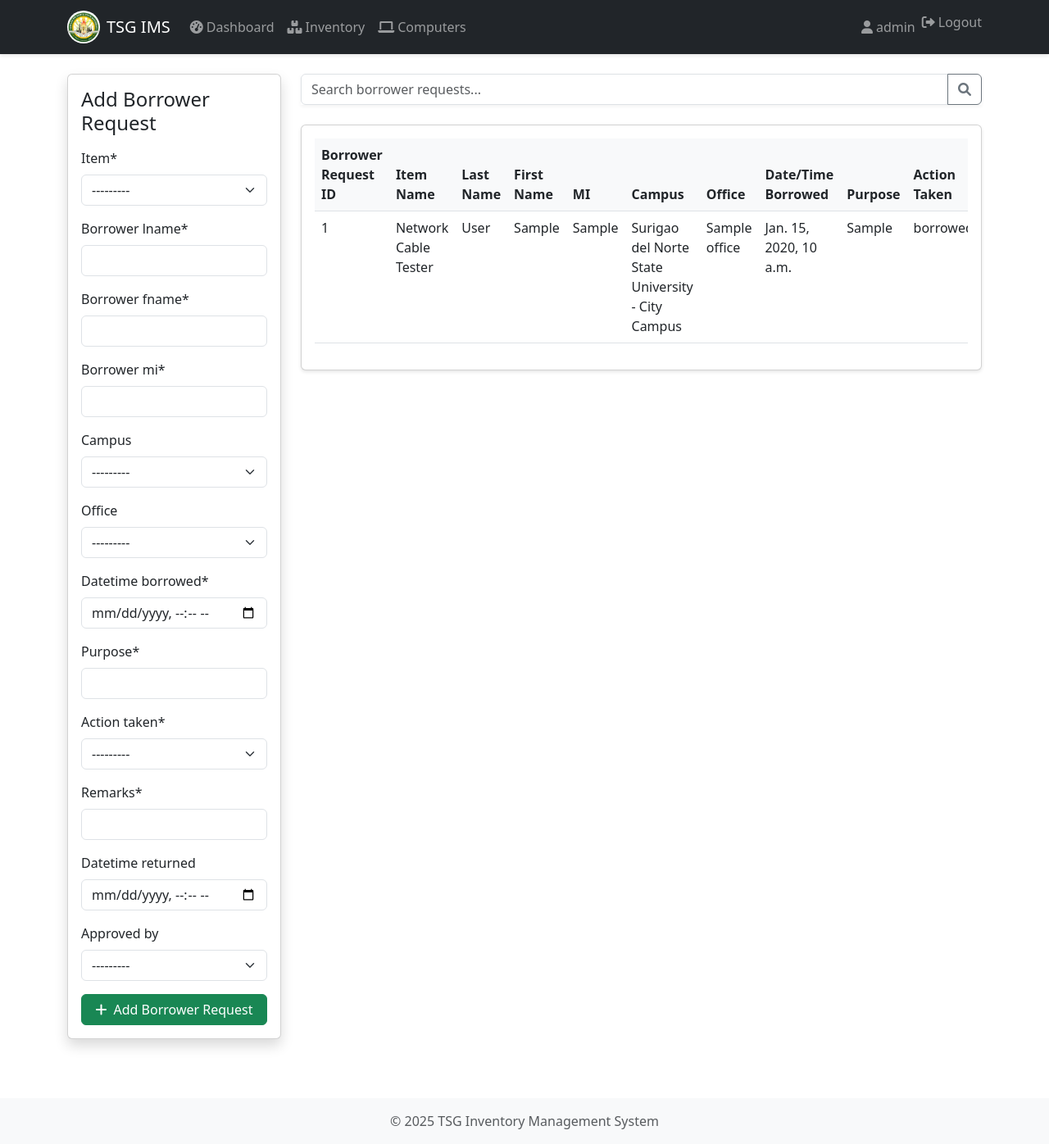
After one commit to JeodyLaineSaez/TSG-IMS, a Django app: page /borrowers/add/ in a window 1280 px wide. The commit adds this page. Shown: the whole page at 82% size. Run offline with Django 5.2, Linux system fonts and the light colour scheme; a user stored in the database is signed in; data comes from the database, SQL or seed files in the repository; tables that the repository leaves empty hold one stand-in row (values such as "Sample post"); some libraries are stand-ins or nearby versions.

Commit message:
third commit

```diff
--- a/inventory/forms.py
+++ b/inventory/forms.py
@@ -2,7 +2,7 @@ from ast import PyCF_ALLOW_TOP_LEVEL_AWAIT
 from cProfile import label
 from types import ModuleType
 from django import forms
-from .models import Item, Computer, WorkOrderRequest, Office, AccomplishedBy
+from .models import Item, Computer, WorkOrderRequest, Office, AccomplishedBy, Borrower
 
 class ItemForm(forms.ModelForm):
     UNIT_CHOICES = [
@@ -150,3 +150,15 @@ class WorkOrderRequestForm(forms.ModelForm):
             'action_taken': forms.Textarea(attrs={'rows': 2}),
             'remarks': forms.Textarea(attrs={'rows': 2}),
         }
+
+class BorrowerForm(forms.ModelForm):
+    class Meta:
+        model = Borrower
+        fields = [
+            'item', 'borrower_lname', 'borrower_fname', 'borrower_mi', 'campus', 'office', 'datetime_borrowed',
+            'purpose', 'action_taken', 'remarks', 'datetime_returned', 'approved_by'
+        ]
+        widgets = {
+            'datetime_borrowed': forms.DateTimeInput(attrs={'type': 'datetime-local'}),
+            'datetime_returned': forms.DateTimeInput(attrs={'type': 'datetime-local'}),
+        }
--- a/inventory/urls.py
+++ b/inventory/urls.py
@@ -9,7 +9,6 @@ urlpatterns = [
     path('items/', views.item_list, name='item_list'),
     path('items/add/', views.add_item, name='add_item'),
     path('items/<int:pk>/edit/', views.edit_item, name='edit_item'),
-    path('items/<int:pk>/delete/', views.delete_item, name='delete_item'),
     path('items/<int:pk>/', views.item_detail, name='item_detail'),
     path('computers/', views.computer_list, name='computer_list'),
     path('computers/add/', views.add_computer, name='add_computer'),
@@ -21,7 +20,9 @@ urlpatterns = [
     path('work-orders/', views.work_order_request_list_and_add, name='work_order_request_list_and_add'),
     path('work-orders/add/', views.work_order_request_create, name='work_order_request_create'),
     path('work-orders/add/<int:item_id>/', views.work_order_request_create, name='work_order_request_create_for_item'),
-    path('work-orders/<int:pk>/delete/', views.delete_work_order_request, name='delete_work_order_request'),
     path('work-orders/<int:pk>/edit/', views.update_work_order_request, name='update_work_order_request'),
     path('work-orders/<int:pk>/export_docx/', views.export_work_order_docx, name='export_work_order_docx'),
+    path('borrowers/', views.borrower_list, name='borrower_list'),
+    path('borrowers/add/', views.borrower_form, name='borrower_form'),
+    path('items/<int:pk>/transaction/', views.item_transaction_select, name='item_transaction_select'),
 ]
--- a/inventory/views.py
+++ b/inventory/views.py
@@ -3,12 +3,12 @@ from django.contrib.auth.decorators import login_required, user_passes_test
 from django.contrib import messages
 from django.contrib.auth.forms import UserCreationForm
 from django.contrib.auth import login as auth_login
-from .models import Category, Item, Computer, Entity, Brand, ModelName, Supplier, Personnel, Position, WorkOrderRequest
+from .models import Category, Item, Computer, Entity, Brand, ModelName, Supplier, Personnel, Position, WorkOrderRequest, Borrower, Office, AccomplishedBy
 from django.db.models import Count, Sum, IntegerField
 from django.core.serializers.json import DjangoJSONEncoder
 from django.db.models.functions import Cast
 import json
-from .forms import ItemForm, ComputerForm, WorkOrderRequestForm
+from .forms import ItemForm, ComputerForm, WorkOrderRequestForm, BorrowerForm
 import csv
 from django.http import HttpResponse
 from typing import TYPE_CHECKING
@@ -302,3 +302,51 @@ def export_work_order_docx(request, pk):
         response = HttpResponse(tmp.read(), content_type='application/vnd.openxmlformats-officedocument.wordprocessingml.document')
         response['Content-Disposition'] = f'attachment; filename=work_order_{work_order.pk}.docx'
         return response
+
+@login_required
+def borrower_list(request):
+    borrowers = Borrower.objects.select_related('item').all()
+    return render(request, 'inventory/borrower_list.html', {'borrowers': borrowers})
+
+@login_required
+def borrower_form(request):
+    edit_id = request.GET.get('edit_id')
+    item_id = request.GET.get('item_id')
+    borrower_instance = None
+    initial = {}
+    if item_id:
+        initial['item'] = item_id
+    if edit_id:
+        borrower_instance = get_object_or_404(Borrower, pk=edit_id)
+    if request.method == 'POST':
+        if edit_id and borrower_instance:
+            form = BorrowerForm(request.POST, instance=borrower_instance)
+        else:
+            form = BorrowerForm(request.POST, initial=initial)
+        if form.is_valid():
+            form.save()
+            messages.success(request, 'Borrower record saved successfully!')
+            form = BorrowerForm()  # Reset form after save
+            edit_id = None
+            borrower_instance = None
+    else:
+        if borrower_instance:
+            form = BorrowerForm(instance=borrower_instance)
+        else:
+            form = BorrowerForm(initial=initial)
+    borrowers = Borrower.objects.select_related('item', 'campus', 'office', 'approved_by').all()
+    return render(request, 'inventory/borrower_list_form.html', {
+        'form': form,
+        'items': Item.objects.all(),
+        'entities': Entity.objects.all(),
+        'offices': Office.objects.all(),
+        'accomplished_by_list': AccomplishedBy.objects.all(),
+        'borrowers': borrowers,
+        'edit_id': edit_id,
+        'selected_item_id': item_id,
+    })
+
+@login_required
+def item_transaction_select(request, pk):
+    item = get_object_or_404(Item, pk=pk)
+    return render(request, 'inventory/item_transaction_select.html', {'item': item})
--- /dev/null
+++ b/templates/inventory/borrower_list_form.html
@@ -0,0 +1,120 @@
+{% extends 'base.html' %}
+{% load crispy_forms_tags %}
+
+{% block title %}Borrower Requests - TSG IMS{% endblock %}
+
+{% block content %}
+<div class="row">
+    <!-- Sidebar with Add Borrower Request Form -->
+    <div class="col-md-4 col-lg-3 mb-4">
+        <div class="card shadow">
+            <div class="card-body">
+                <h4 class="mb-3">Add Borrower Request</h4>
+                <form method="post" novalidate>
+                    {% csrf_token %}
+                    {{ form|crispy }}
+                    <div class="d-grid gap-2">
+                        {% if edit_id %}
+                        <button type="submit" class="btn btn-warning">
+                            <i class="fas fa-save me-2"></i>Update Borrower Request
+                        </button>
+                        <a href="{% url 'borrower_form' %}" class="btn btn-secondary">Cancel</a>
+                        {% else %}
+                        <button type="submit" class="btn btn-success">
+                            <i class="fas fa-plus me-2"></i>Add Borrower Request
+                        </button>
+                        {% endif %}
+                    </div>
+                </form>
+            </div>
+        </div>
+    </div>
+    <!-- Borrower Request Table -->
+    <div class="col-md-8 col-lg-9">
+        <div class="row mb-4">
+            <div class="col-12">
+                <div class="input-group">
+                    <input type="text" class="form-control" placeholder="Search borrower requests..." id="searchInput">
+                    <button class="btn btn-outline-secondary" type="button" id="searchButton">
+                        <i class="fas fa-search"></i>
+                    </button>
+                </div>
+            </div>
+        </div>
+        <div class="row mb-4">
+            <div class="col-md-12">
+                <div class="card">
+                    <div class="card-body">
+                        <div class="table-responsive">
+                            <table class="table table-hover">
+                                <thead>
+                                    <tr>
+                                        <th>Borrower Request ID</th>
+                                        <th>Item Name</th>
+                                        <th>Last Name</th>
+                                        <th>First Name</th>
+                                        <th>MI</th>
+                                        <th>Campus</th>
+                                        <th>Office</th>
+                                        <th>Date/Time Borrowed</th>
+                                        <th>Purpose</th>
+                                        <th>Action Taken</th>
+                                        <th>Remarks</th>
+                                        <th>Date/Time Returned</th>
+                                        <th>Approved By</th>
+                                        <th>Actions</th>
+                                    </tr>
+                                </thead>
+                                <tbody>
+                                    {% for borrower in borrowers %}
+                                    <tr>
+                                        <td>{{ borrower.pk }}</td>
+                                        <td>{{ borrower.item.name }}</td>
+                                        <td>{{ borrower.borrower_lname }}</td>
+                                        <td>{{ borrower.borrower_fname }}</td>
+                                        <td>{{ borrower.borrower_mi }}</td>
+                                        <td>{{ borrower.campus.entity_name|default:'-' }}</td>
+                                        <td>{{ borrower.office.name|default:'-' }}</td>
+                                        <td>{{ borrower.datetime_borrowed }}</td>
+                                        <td>{{ borrower.purpose }}</td>
+                                        <td>{{ borrower.action_taken }}</td>
+                                        <td>{{ borrower.remarks }}</td>
+                                        <td>{{ borrower.datetime_returned|default:'-' }}</td>
+                                        <td>{{ borrower.approved_by.name|default:'-' }}</td>
+                                        <td>
+                                            <a href="?edit_id={{ borrower.pk }}" class="btn btn-sm btn-warning" title="Edit"><i class="fas fa-edit"></i></a>
+                                        </td>
+                                    </tr>
+                                    {% empty %}
+                                    <tr>
+                                        <td colspan="14" class="text-center">No borrower requests found.</td>
+                                    </tr>
+                                    {% endfor %}
+                                </tbody>
+                            </table>
+                        </div>
+                    </div>
+                </div>
+            </div>
+        </div>
+    </div>
+</div>
+{% endblock %}
+
+{% block extra_js %}
+<script>
+    document.getElementById('searchButton').addEventListener('click', function() {
+        const searchTerm = document.getElementById('searchInput').value.toLowerCase();
+        const rows = document.querySelectorAll('tbody tr');
+        rows.forEach(row => {
+            const text = row.textContent.toLowerCase();
+            row.style.display = text.includes(searchTerm) ? '' : 'none';
+        });
+    });
+    document.getElementById('searchInput').addEventListener('keypress', function(e) {
+        if (e.key === 'Enter') {
+            document.getElementById('searchButton').click();
+        }
+    });
+</script>
+{% endblock %}
--- a/templates/inventory/item_detail.html
+++ b/templates/inventory/item_detail.html
@@ -94,4 +94,6 @@
         </div>
     </div>
 </div>
+
+<a href="{% url 'item_transaction_select' item.pk %}" class="btn btn-primary mt-3">Proceed to Transaction</a>
 {% endblock %}
--- a/templates/inventory/item_list.html
+++ b/templates/inventory/item_list.html
@@ -76,7 +76,7 @@
                                         <td>{{ item.id }}</td>
                                         <td>{{ item.entity.entity_name }}</td>
                                         <td>{{ item.fund_cluster }}</td>
-                                        <td><a href="{% url 'work_order_request_list_and_add' %}?item_id={{ item.id }}">{{ item.name }}</a></td>
+                                        <td>{{ item.name }}</td>
                                         <td>{{ item.category.name }}</td>
                                         <td>{{ item.quantity }}</td>
                                         <td>{{ item.unit }}</td>
@@ -106,6 +106,9 @@
                                             </span>
                                         </td>
                                         <td>
+                                            <a href="{% url 'item_transaction_select' item.pk %}" class="btn btn-sm btn-primary mb-1" title="Transaction">
+                                                <i class="fas fa-exchange-alt"></i>
+                                            </a>
                                             <a href="{% url 'item_detail' item.pk %}" class="btn btn-sm btn-info" title="View">
                                                 <i class="fas fa-eye"></i>
                                             </a>
```
Also changed, not shown: inventory/models.py (+23 -0 lines), templates/inventory/borrower_form.html (added, +81 -0 lines), templates/inventory/borrower_list.html (added, +53 -0 lines), templates/inventory/item_transaction_select.html (added, +12 -0 lines), inventory/migrations/0014_borrower.py (added).
